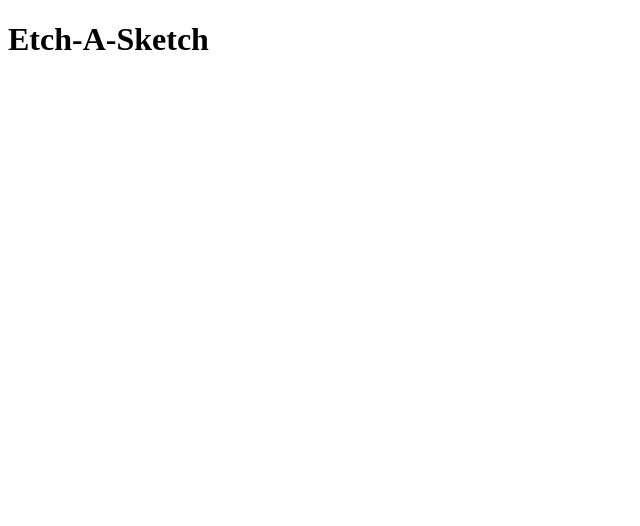
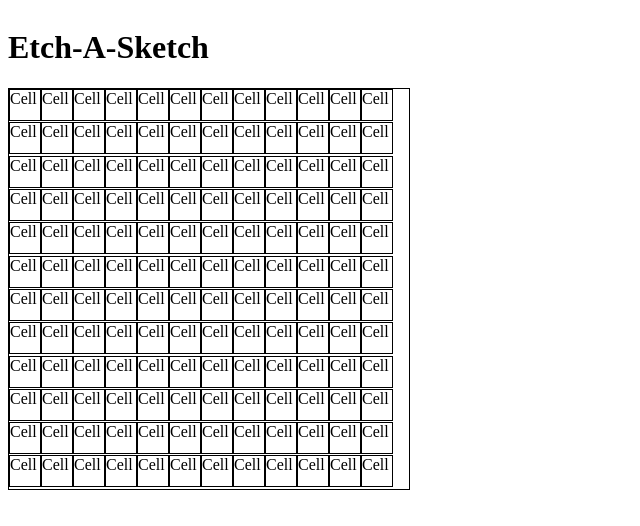
Before and after one commit to Preid22/Odin, a plain HTML site: page etchAsketch/index.html in a window 1280 px wide. Shown: the whole page, without its empty margins (0-640 px from the left). Drawn offline with Linux system fonts and the light colour scheme.

Commit message:
Added func to generate multiple cells

```diff
--- a/etchAsketch/etchAsketch.js
+++ b/etchAsketch/etchAsketch.js
@@ -0,0 +1,12 @@
+const box = document.querySelector(".box");
+
+let genCells = function (num) {
+  for (let i = 0; i < num; i++) {
+    let cell = document.createElement("div");
+    cell.className = "cell";
+    cell.textContent = "Cell";
+    box.appendChild(cell);
+  }
+};
+
+genCells(144);
--- a/etchAsketch/index.html
+++ b/etchAsketch/index.html
@@ -1,13 +1,19 @@
 <!DOCTYPE html>
 <html lang="en">
-<head>
-    <meta charset="UTF-8">
+  <head>
+    <meta charset="UTF-8" />
     <title>Etch-A-Sketch</title>
-    <link rel="stylesheet" href="styles.css">
-</head>
-<body>
-    <div class="header">
+    <link rel="stylesheet" href="styles.css" />
+  </head>
+  <body>
+    <div class="main">
+      <div class="header">
         <h1>Etch-A-Sketch</h1>
+      </div>
+      <div class="box">
+
+      </div>
     </div>
-</body>
+    <script defer src="etchAsketch.js"></script>
+  </body>
 </html>
--- a/etchAsketch/styles.css
+++ b/etchAsketch/styles.css
@@ -0,0 +1,20 @@
+.main {
+  display: flex;
+  flex-direction: column;
+  justify-content: center;
+}
+
+.box {
+  display: flex;
+  flex-wrap: wrap;
+  border: 1px solid black;
+  height: 400px;
+  width: 400px;
+}
+
+.cell {
+  display: flex;
+  height: 30px;
+  width: 30px;
+  border: 1px solid black;
+}
```
